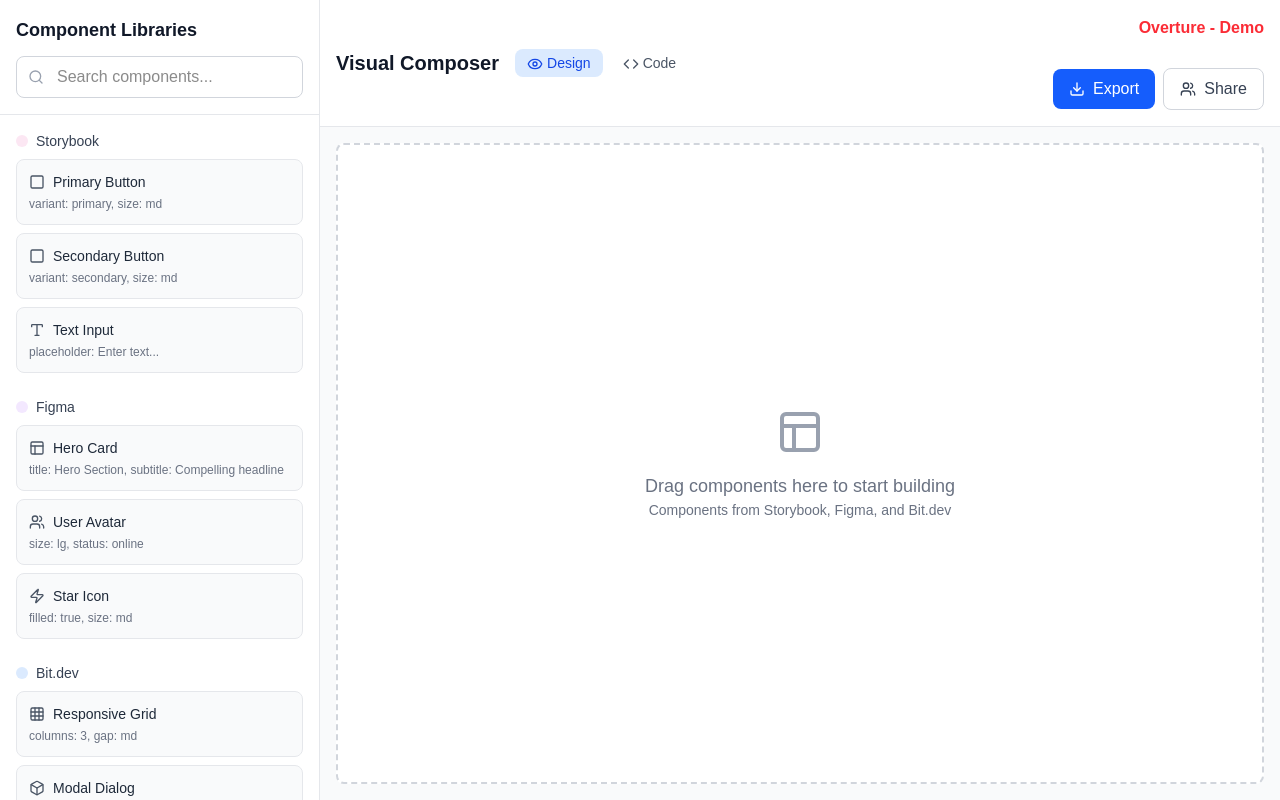
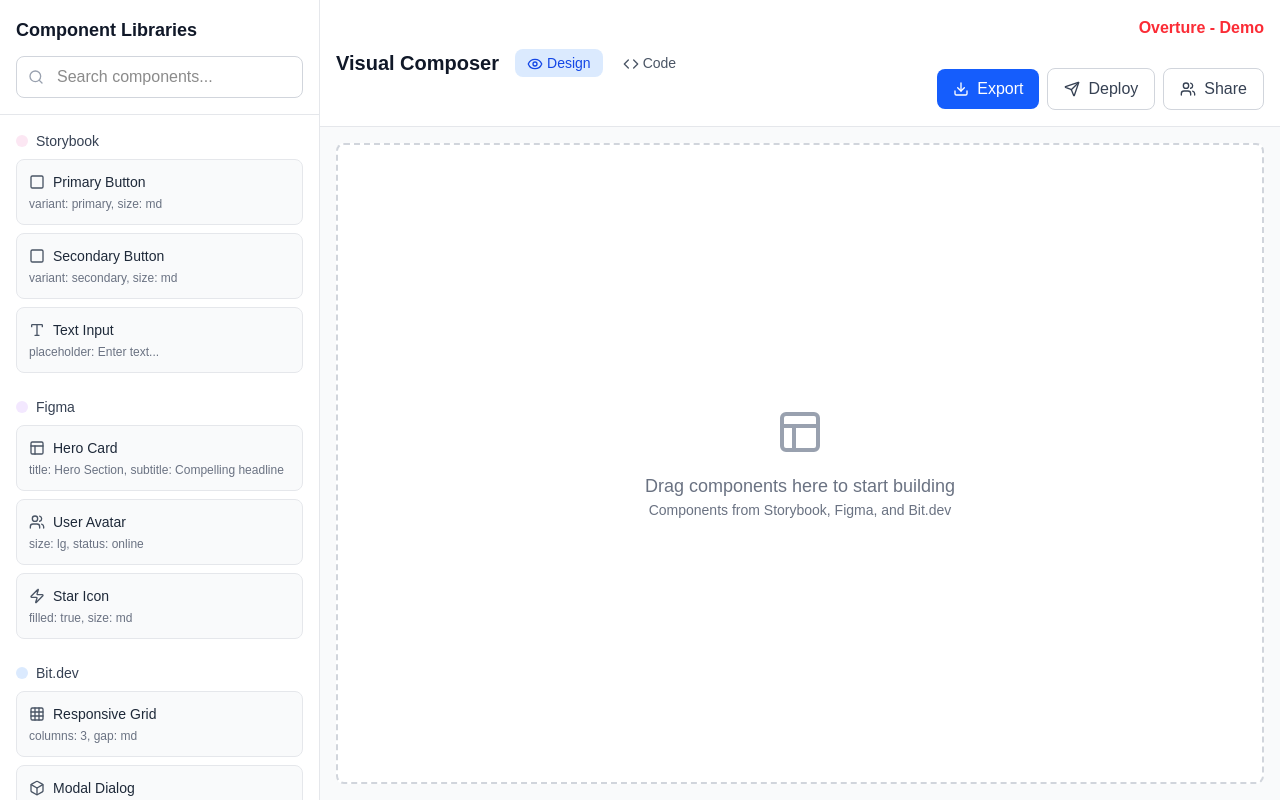
Before and after one commit to asemqaffaf/Overture, a Next.js app: page / in a window 1280 px wide. Built offline with nearby package versions, Linux system fonts and the light colour scheme.

Commit message:
chore update pages

```diff
--- a/src/app/deck/page.tsx
+++ b/src/app/deck/page.tsx
@@ -16,7 +16,7 @@ const PitchDeck = () => {
           <h2 className="text-3xl text-gray-700 mb-8">The Component Intelligence Platform for Enterprise Frontend Teams</h2>
           <div className="bg-blue-50 p-6 rounded-lg">
             <p className="text-xl text-gray-800 mb-2"><strong>Founder:</strong> Asem Qaffaf</p>
-            <p className="text-lg text-gray-600">Former: Rakuten Frontend Architect, Expedia Senior Engineer</p>
+            <p className="text-lg text-gray-600">Frontend Architect at Rakuten | Former Senior Engineer at Expedia</p>
           </div>
         </div>
       )
--- a/src/app/page.tsx
+++ b/src/app/page.tsx
@@ -1,7 +1,7 @@
 'use client';
 /* eslint-disable @typescript-eslint/no-explicit-any */
 import React, { useState } from 'react';
-import { Search, Code, Eye, Users, Zap, Grid, Box, Type, Image, Square, Layout, Download } from 'lucide-react';
+import { Search, Code, Eye, Users, Zap, Grid, Box, Type, Image, Square, Layout, Download, Send } from 'lucide-react';
 
 const VisualComposer = () => {
   const [draggedComponent, setDraggedComponent] = useState(null as any);
@@ -190,6 +190,10 @@ ${codeLines.map((line) => `      ${line}`).join('\n')}
                   Export
                 </button>
                 <button className='px-4 py-2 border border-gray-300 text-gray-700 rounded-lg hover:bg-gray-50 transition-colors flex items-center gap-2'>
+                  <Send className='w-4 h-4' />
+                  Deploy
+                </button>
+                <button className='px-4 py-2 border border-gray-300 text-gray-700 rounded-lg hover:bg-gray-50 transition-colors flex items-center gap-2'>
                   <Users className='w-4 h-4' />
                   Share
                 </button>
```
